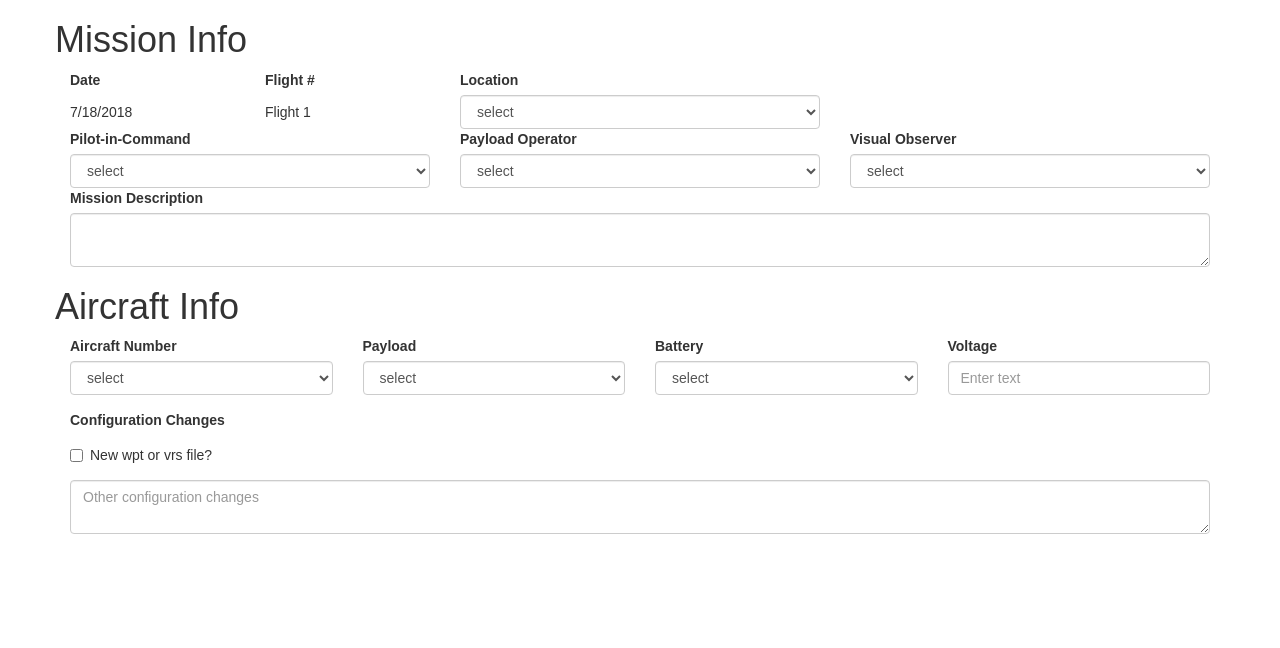
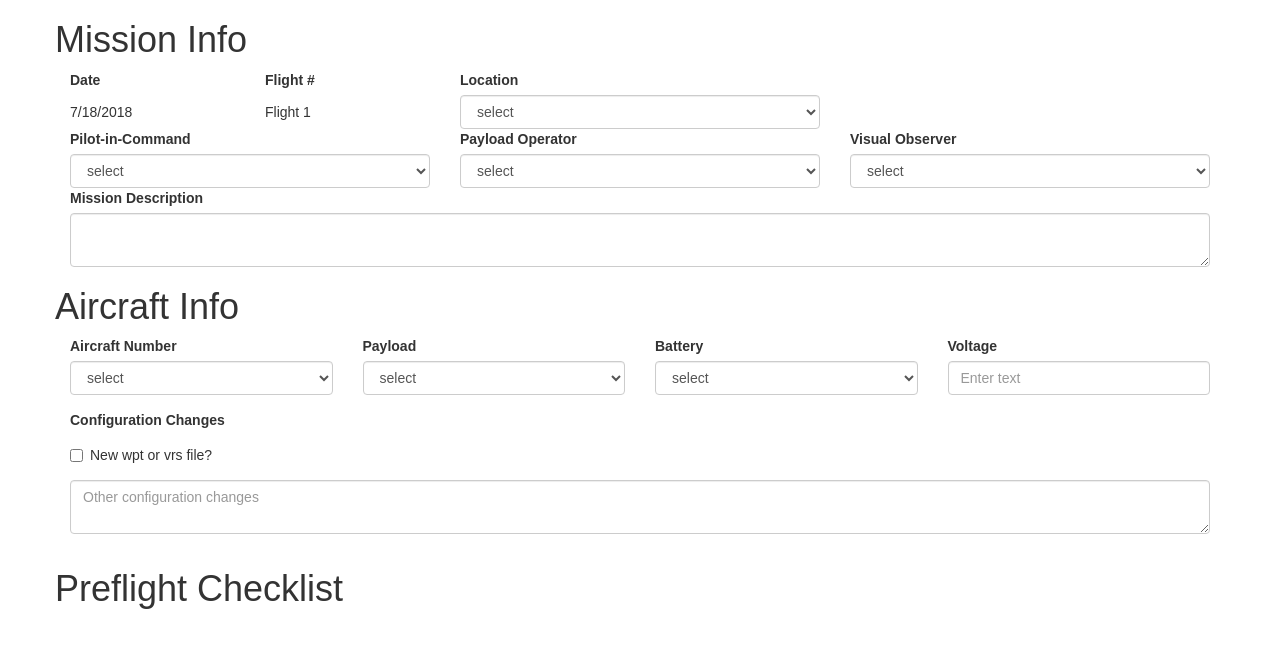
Before and after one commit to jakeavery/flight-notes, a React (Create React App) app: page / in a window 1280 px wide. Shown: the top 648 px of the page. Built offline with nearby package versions, Linux system fonts and the light colour scheme.

Commit message:
Added PreflightChecklist file/templat

```diff
--- a/src/App.js
+++ b/src/App.js
@@ -5,6 +5,7 @@ import { Grid } from 'react-bootstrap';
 // Import other components
 import MissionInfo from './components/MissionInfo';
 import AircraftInfo from './components/AircraftInfo';
+import PreflightChecklist from './components/PreflightChecklist';
 
 import './App.css';
 
@@ -14,6 +15,7 @@ class App extends Component {
       <Grid>
         <MissionInfo />
         <AircraftInfo />
+        <PreflightChecklist />
       </Grid>
     );
   }
--- /dev/null
+++ b/src/components/PreflightChecklist.js
@@ -0,0 +1,26 @@
+import React, { Component } from 'react';
+
+// Import bootstrap components, ex:
+import {
+  Row,
+}
+  from 'react-bootstrap';
+// Import other componenst, ex:
+// import FlightSection from './components/FlightSection'
+
+import '../App.css';
+
+class PreflightChecklist extends Component {
+  render() {
+    return (
+      // Build component here
+      <div>
+        <Row className="show-grid">
+          <h1>Preflight Checklist</h1>
+        </Row>
+      </div>
+    );
+  }
+}
+
+export default PreflightChecklist;
```
